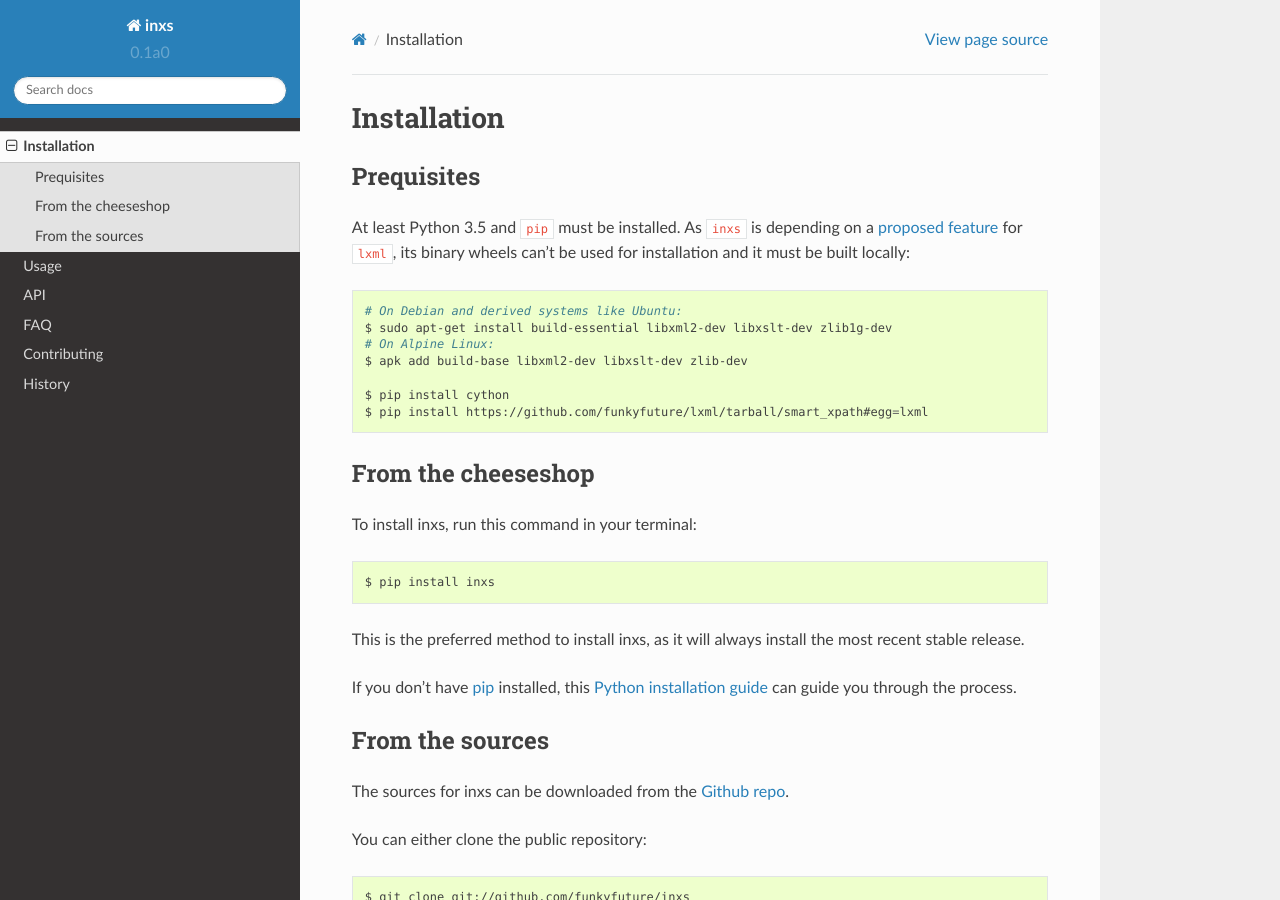
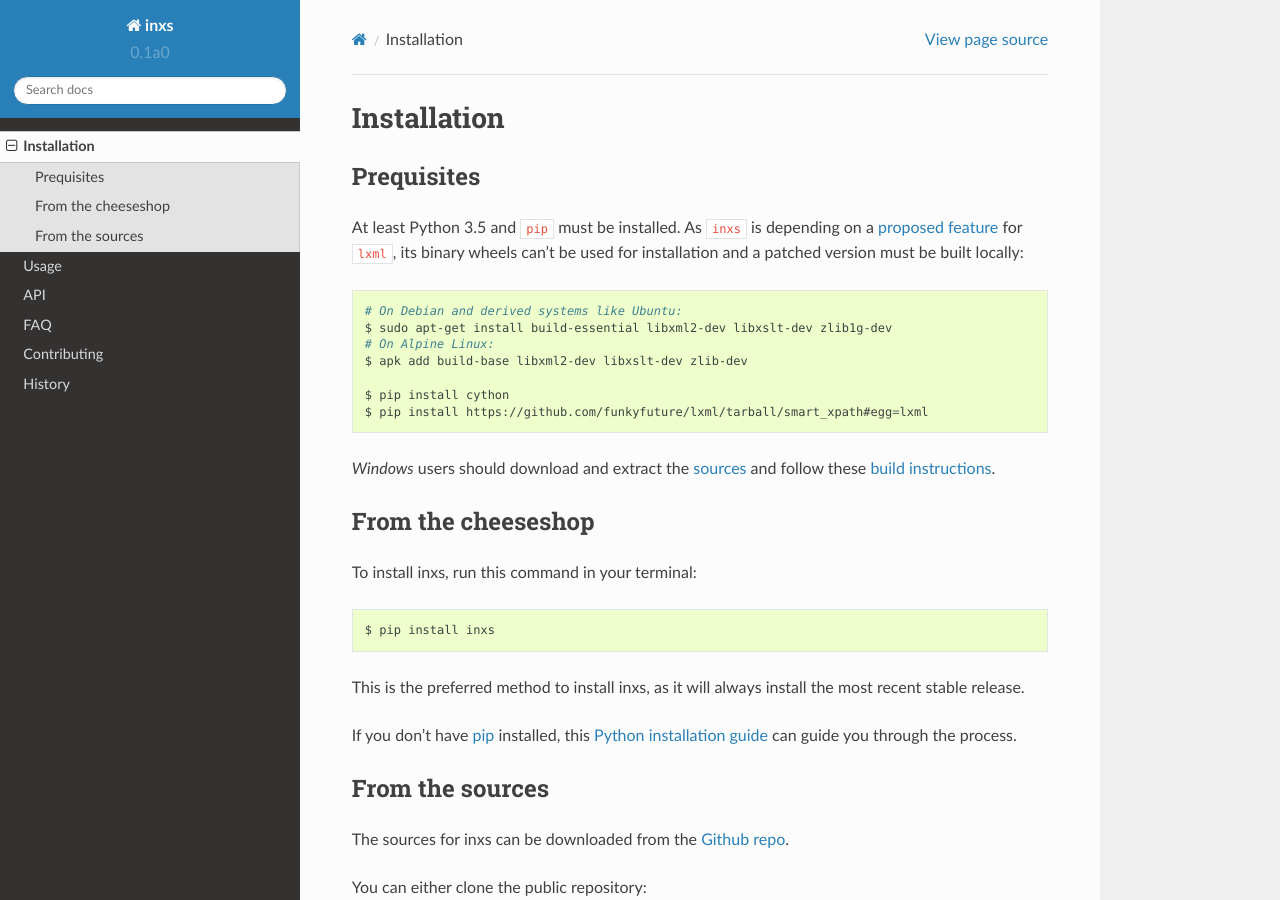
Before and after one commit to funkyfuture/inxs, a Sphinx documentation site: the page built from docs/installation.rst, in a window 1280 px wide and 900 px high. Built offline with Sphinx 7.4.7 and the Read the Docs theme 2.0.0, drawn with Linux system fonts in a browser that asks for light colours.

Commit message:
Adds build note for Windows

```diff
--- a/docs/installation.rst
+++ b/docs/installation.rst
@@ -7,8 +7,8 @@
 -----------
 
 At least Python 3.5 and ``pip`` must be installed. As ``inxs`` is depending on a
-`proposed feature`_ for ``lxml``, its binary wheels can't be used for installation and it must be
-built locally::
+`proposed feature`_ for ``lxml``, its binary wheels can't be used for installation and a patched version
+must be built locally::
 
     # On Debian and derived systems like Ubuntu:
     $ sudo apt-get install build-essential libxml2-dev libxslt-dev zlib1g-dev
@@ -18,7 +18,13 @@
     $ pip install cython
     $ pip install https://github.com/funkyfuture/lxml/tarball/smart_xpath#egg=lxml
 
+
+*Windows* users should download and extract the sources_ and follow these `build instructions`_.
+
+
+.. _build instructions: http://lxml.de/build.html#static-linking-on-windows
 .. _proposed feature: https://github.com/lxml/lxml/pull/236
+.. _sources: https://github.com/funkyfuture/lxml/archive/smart_xpath.zip
 
 
 From the cheeseshop
```
